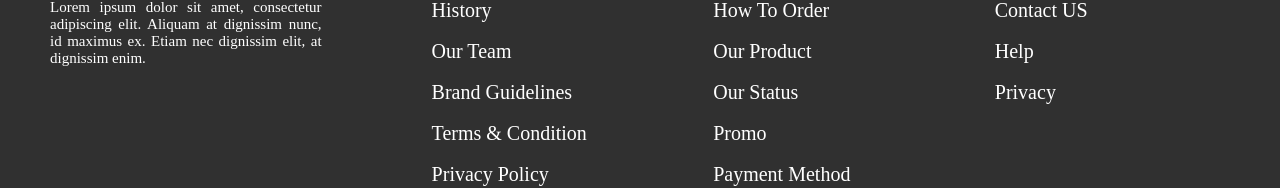
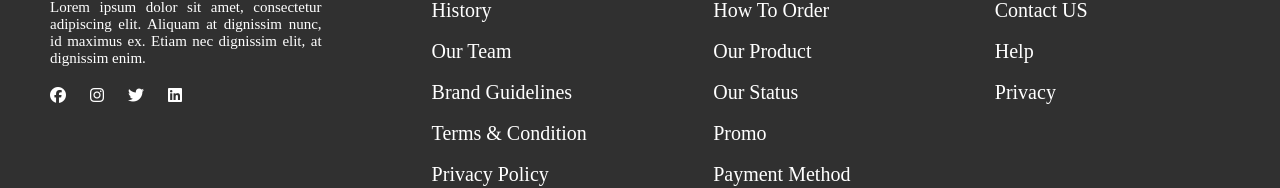
Before and after one commit to saidul83/Hard-Project, a plain HTML site: page index.html in a window 1280 px wide. Shown: the part 5382-5570 px from the top of the page. Drawn offline with Linux system fonts and the light colour scheme.

Commit message:
add icon

```diff
--- a/index.html
+++ b/index.html
@@ -6,6 +6,7 @@
     <meta name="viewport" content="width=device-width, initial-scale=1.0">
     <title>First Time</title>
     <link rel="stylesheet" href="style.css">
+    <script src="https://kit.fontawesome.com/9153a95333.js" crossorigin="anonymous"></script>
 </head>
 <body>
     <div class="header">
@@ -161,6 +162,12 @@
         <div class="footer-1 fff">
             <h4>MUSICOLOGY</h4>
             <p>Lorem ipsum dolor sit amet, consectetur adipiscing elit. Aliquam at dignissim nunc, id maximus ex. Etiam nec dignissim elit, at dignissim enim. </p>
+            <div class="icon">
+                <i id="fac" class="fab fa-facebook"></i>
+                <i id="ins" class="fab fa-instagram"></i>
+                <i id="twe" class="fab fa-twitter"></i>
+                <i id="lin" class="fab fa-linkedin"></i>
+            </div>
         </div>
         <div class="footer-1 foo">
             <h4>ABOUT</h4>
--- a/style.css
+++ b/style.css
@@ -326,3 +326,19 @@ form button{
     text-decoration: none;
     font-size: 20px;
 }
+.icon{
+    margin-top: 20px;
+    margin-left: 10px;
+}
+#fac{
+    padding-right: 20px;
+}
+#ins{
+    padding-right: 20px;
+}
+#twe{
+    padding-right: 20px;
+}
+#lin{
+    padding-right: 20px;
+}
```
